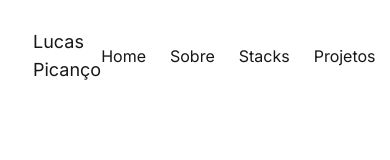
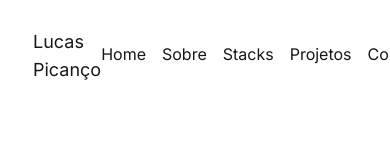
Before and after one commit to LucasPicancoo/meu-portifolio, a Next.js app: page / in a window 390 px wide. Shown: the top 160 px of the page. Built offline with nearby package versions, Linux system fonts and the light colour scheme.

Commit message:
Refactor: Modularização do componente header e adição de underline sobre os botoes de navigation

```diff
--- a/src/app/components/Navbar.tsx
+++ b/src/app/components/header/index.tsx
@@ -1,12 +1,36 @@
 "use client"
 
 
-import Link from "next/link"
 import { useEffect, useState } from "react"
 import { motion } from "framer-motion"
+import { NavItem } from "./nav-item"
+
+const NAV_ITEMS = [
+    {
+        label: 'Home',
+        href: '/'
+    },
+    {
+        label: 'Sobre',
+        href: '/about'
+    },
+    {
+        label: 'Stacks',
+        href: '/stacks'
+    },
+    {
+        label: 'Projetos',
+        href: '/projects'
+    },
+    {
+        label: 'Contato',
+        href: '/contact'
+    }
+
+]
 
 
-export default function Navbar(){
+export default function Header(){
 
     const [scrolled, setScrolled] = useState(false)
 
@@ -23,7 +47,7 @@ export default function Navbar(){
 
     return(
 
-        <nav className="fixed top-6 w-full flex justify-center z-50 font-sans">
+        <header className="fixed top-6 w-full flex justify-center z-50 font-sans">
 
             <motion.div
                 animate={{
@@ -50,15 +74,13 @@ export default function Navbar(){
 
                 <h1 className="flex-1 text-lg flex justify-start">Lucas Picanço</h1>
 
-                <div className="flex-1 flex justify-center items-center gap-6 text-md">
+                <nav className="flex-1 flex justify-center items-center gap-4 md:gap-6 text-md">
 
-                    <Link href="#home">Home</Link>
-                    <Link href="#sobre">Sobre</Link>
-                    <Link href="#stacks">Stacks</Link>
-                    <Link href="#projetos">Projetos</Link>
-                    <Link href="#contato">Contato</Link>
+                    {NAV_ITEMS.map(item => (
+                        <NavItem {...item} key={item.label} />
+                    ))}
 
-                </div>
+                </nav>
 
                 <div className="flex-1 flex justify-end items-center gap-4 font-medium">
 
@@ -68,7 +90,7 @@ export default function Navbar(){
                 </div>
 
             </motion.div>
-        </nav>
+        </header>
     )
 
 }
--- /dev/null
+++ b/src/app/components/header/nav-item.tsx
@@ -0,0 +1,16 @@
+import Link from "next/link"
+
+type NavItemProps = {
+    label: string
+    href: string
+}
+
+export const NavItem = ({label, href}: NavItemProps) => {
+    return(
+
+        <Link href={href} className="group relative pb-1">{label}
+            <span className="absolute left-0 bottom-0 h-0.5 w-0 bg-current transition-width duration-500 ease-out group-hover:w-full"></span>
+        </Link>
+    )
+
+}
--- a/src/app/page.tsx
+++ b/src/app/page.tsx
@@ -1,9 +1,9 @@
-import Navbar from "./components/Navbar";
+import Header from "./components/header";
 
 export default function Home() {
   return (
     <div>
-        <Navbar/>
+        <Header/>
         <div className="h-[200vh]"></div>
     </div>
   );
```
